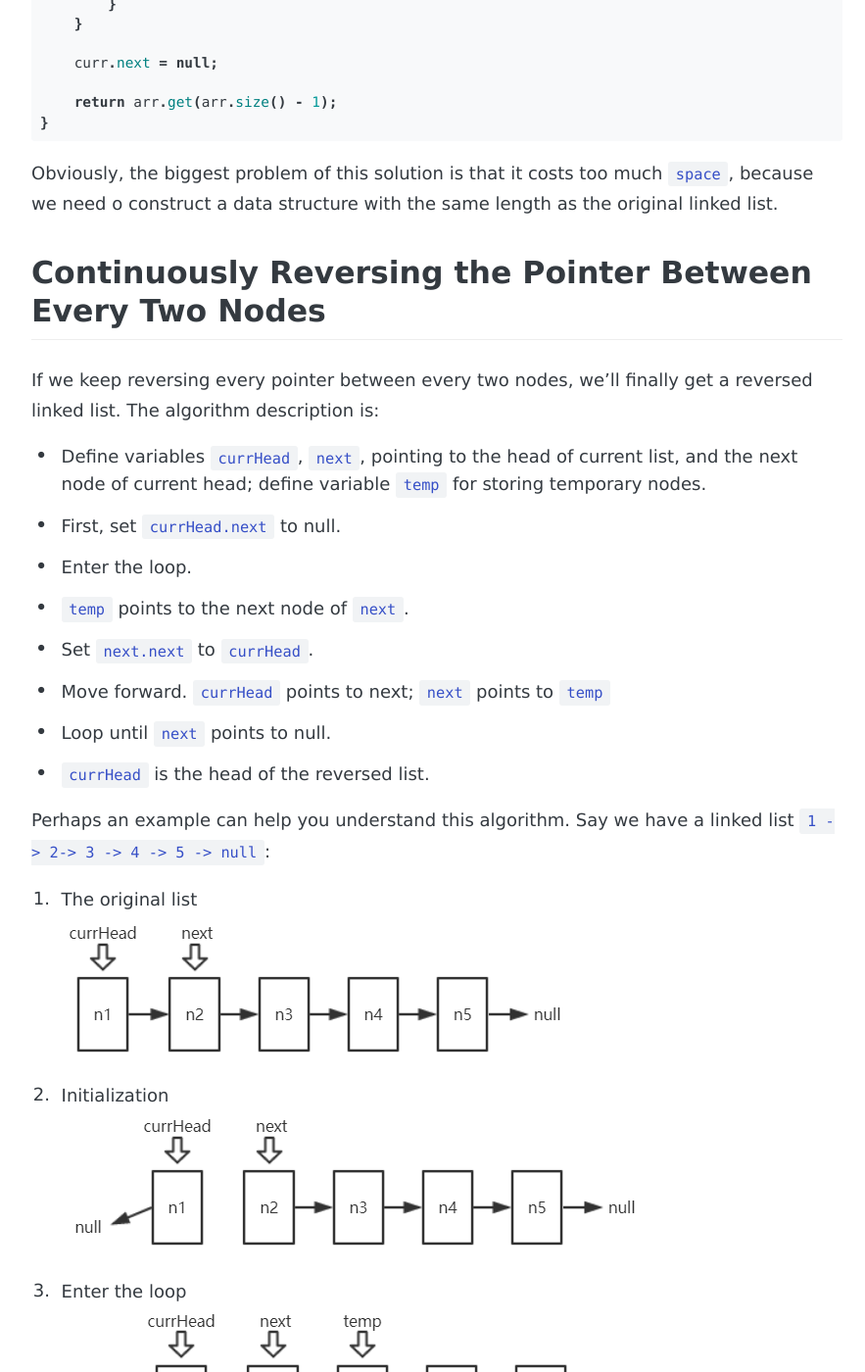
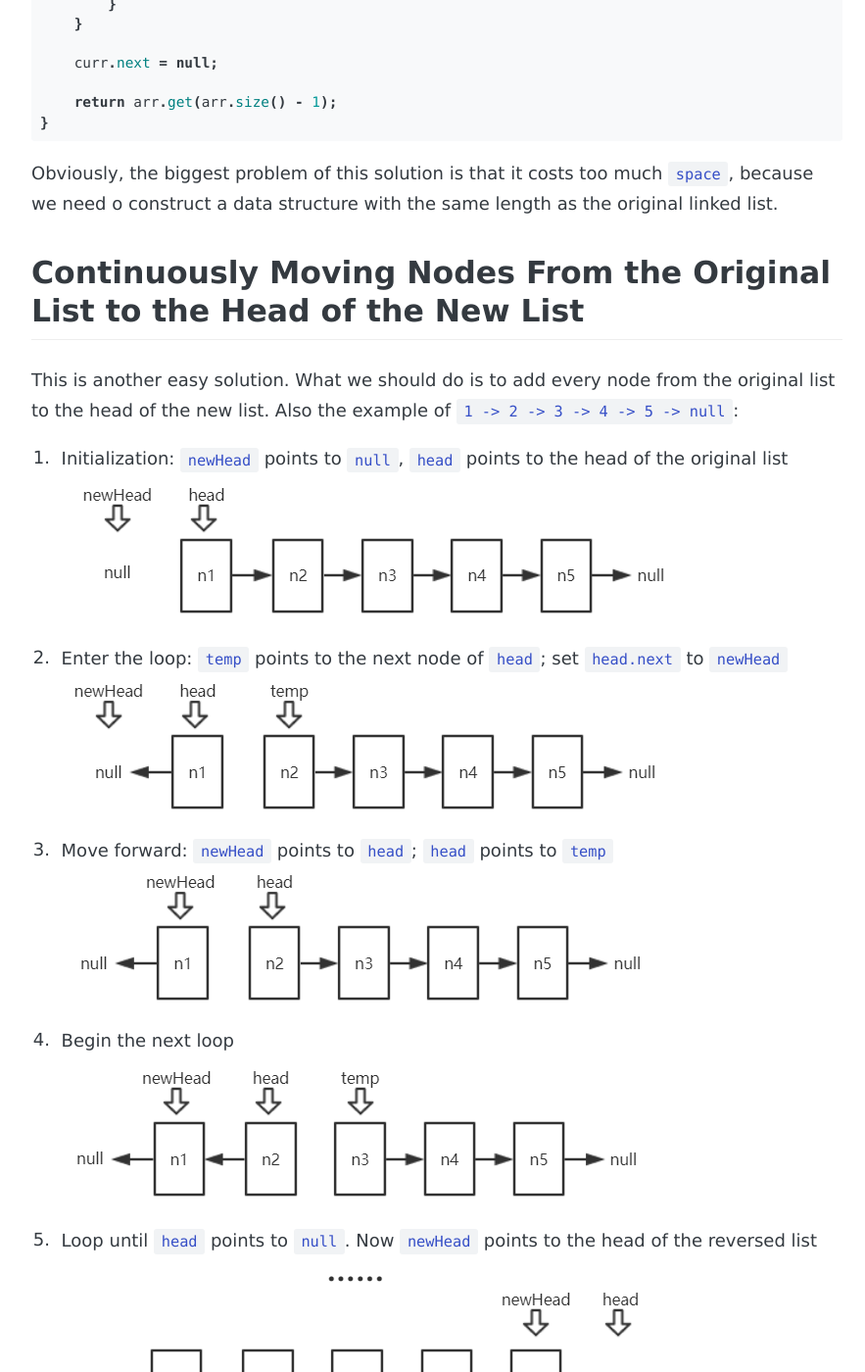
Before and after one commit to CuiH/Blog, a Jekyll site: the page built from _posts/2017-07-24-Reversing a Singly Linked List.md, in a window 1280 px wide and 1400 px high, scrolled down 1248 px. Shown: the whole window at 98% size, without its empty margins (194-1077 px from the left). Built offline with Jekyll 4.4.1, drawn with Linux system fonts in a browser that asks for light colours; some web fonts are replaced; some of the changed text lies outside the part shown.

Commit message:
update source

````diff
--- a/_posts/2017-07-24-Reversing a Singly Linked List.md
+++ b/_posts/2017-07-24-Reversing a Singly Linked List.md
@@ -52,66 +52,6 @@ public Node reverseSinglyLinkedList1(Node head) {
 ```
 
 Obviously, the biggest problem of this solution is that it costs too much `space`, because we need o construct a data structure with the same length as the original linked list.
-
-## Continuously Reversing the Pointer Between Every Two Nodes
-If we keep reversing every pointer between every two nodes, we'll finally get a reversed linked list. The algorithm description is:
-
-* Define variables `currHead`, `next`, pointing to the head of current list, and the next node of current head; define variable `temp` for storing temporary nodes.
-* First, set `currHead.next` to null.
-* Enter the loop.
-* `temp` points to the next node of `next`.
-* Set `next.next` to `currHead`.
-* Move forward. `currHead` points to next; `next` points to `temp`
-* Loop until `next` points to null.
-* `currHead` is the head of the reversed list.
-
-Perhaps an example can help you understand this algorithm. Say we have a linked list `1 -> 2-> 3 -> 4 -> 5 -> null`:
-
-1. The original list
-![](/assets/images/0905/2-0.png)
-
-2. Initialization
-![](/assets/images/0905/2-1.png)
-
-3. Enter the loop
-![](/assets/images/0905/2-2.png)
-
-4. Reverse the pointer between the first two nodes
-![](/assets/images/0905/2-3.png)
-
-5. Move forward
-![](/assets/images/0905/2-4.png)
-
-6. Begin the second loop
-![](/assets/images/0905/2-5.png)
-
-7. Loop until `next` points to `null`
-![](/assets/images/0905/2-6.png)
-
-The code is as follows:
-
-```java
-public Node reverseSinglyLinkedList2(Node head) {
-    if (head == null || head.next == null) return head;
-
-    Node temp = null;
-    Node currHead = head;
-    Node next = currHead.next;
-
-    currHead.next = null;
-
-    while (next != null) {
-        temp = next.next;
-
-        next.next = currHead;
-
-        currHead = next;
-        next = temp;
-    }
-
-    return currHead;
-}
-```
 
 ## Continuously Moving Nodes From the Original List to the Head of the New List
 This is another easy solution. What we should do is to add every node from the original list to the head of the new list. Also the example of `1 -> 2 -> 3 -> 4 -> 5 -> null`:
````
Also changed, not shown: other parts of _posts/2017-07-24-Reversing a Singly Linked List.md (+1 -1 lines).
